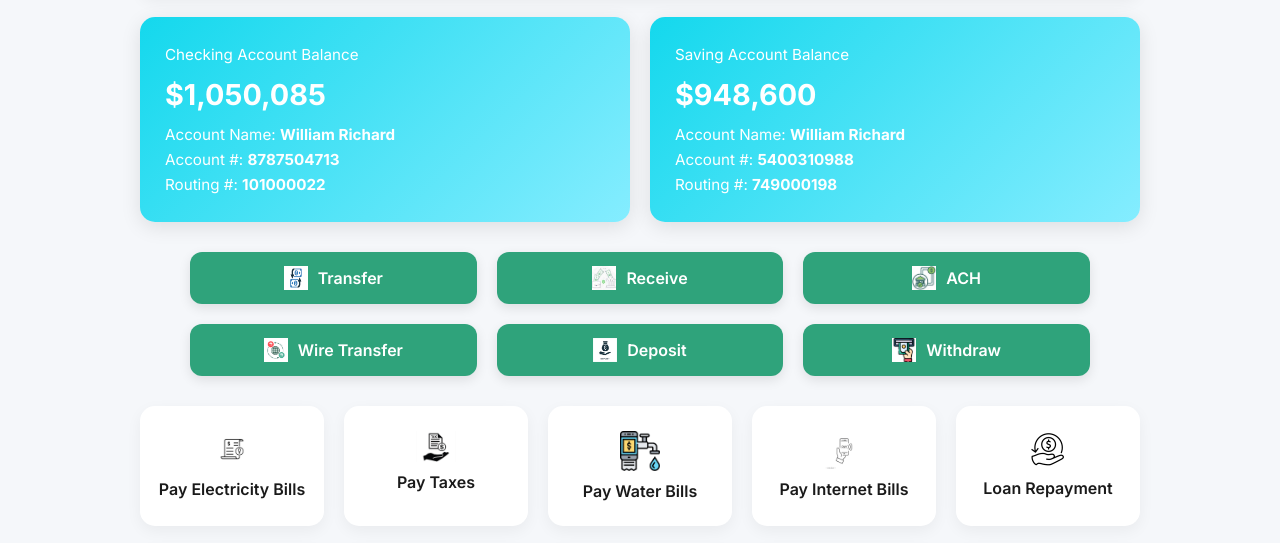
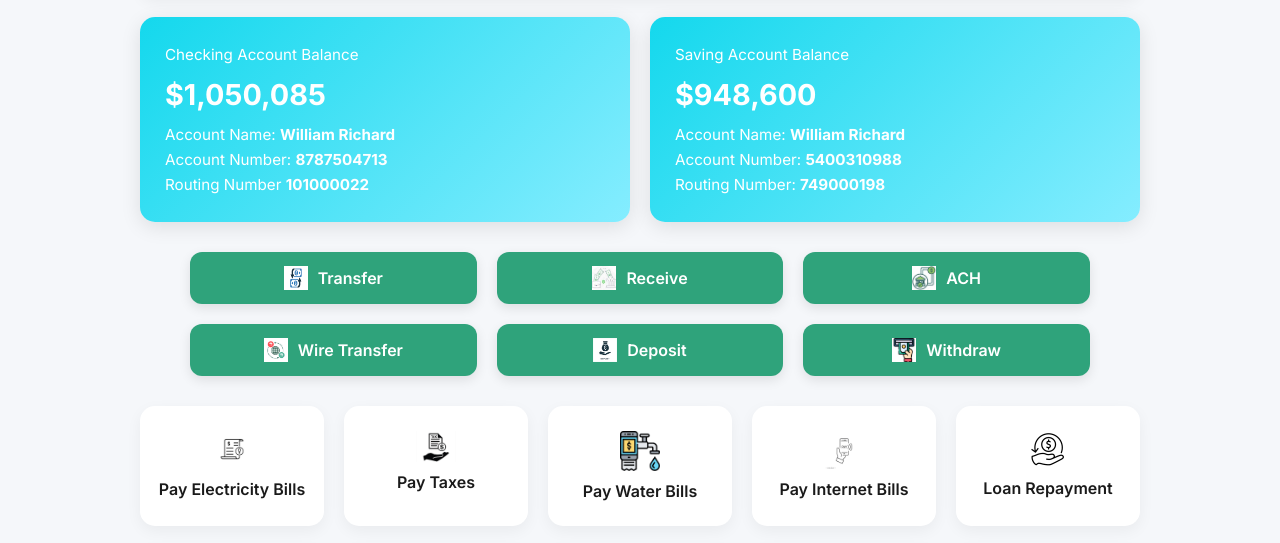
Before and after one commit to JamesHD001/South-Bank, a plain HTML site: page bank/dashboard.html in a window 1280 px wide. Shown: the part 245-788 px from the top of the page. Drawn offline with nearby package versions, Linux system fonts and the light colour scheme; sample sign-in values are in the browser's storage.

Commit message:
Update dashboard.html for better clarity and readability

```diff
--- a/bank/dashboard.html
+++ b/bank/dashboard.html
@@ -384,16 +384,16 @@
       <p>Checking Account Balance</p>
       <h1>$1,050,085</h1>
       <p>Account Name: <strong>William Richard</strong></p>
-      <p>Account #: <strong>8787504713</strong></p>
-      <p>Routing #: <strong>101000022</strong></p>
+      <p>Account Number: <strong>8787504713</strong></p>
+      <p>Routing Number <strong>101000022</strong></p>
     </div>
 
     <div class="balance-card">
       <p>Saving Account Balance</p>
       <h1>$948,600</h1>
       <p>Account Name: <strong>William Richard</strong></p>
-      <p>Account #: <strong>5400310988</strong></p>
-      <p>Routing #: <strong>749000198</strong></p>
+      <p>Account Number: <strong>5400310988</strong></p>
+      <p>Routing Number: <strong>749000198</strong></p>
     </div>
   </div>
 
```
